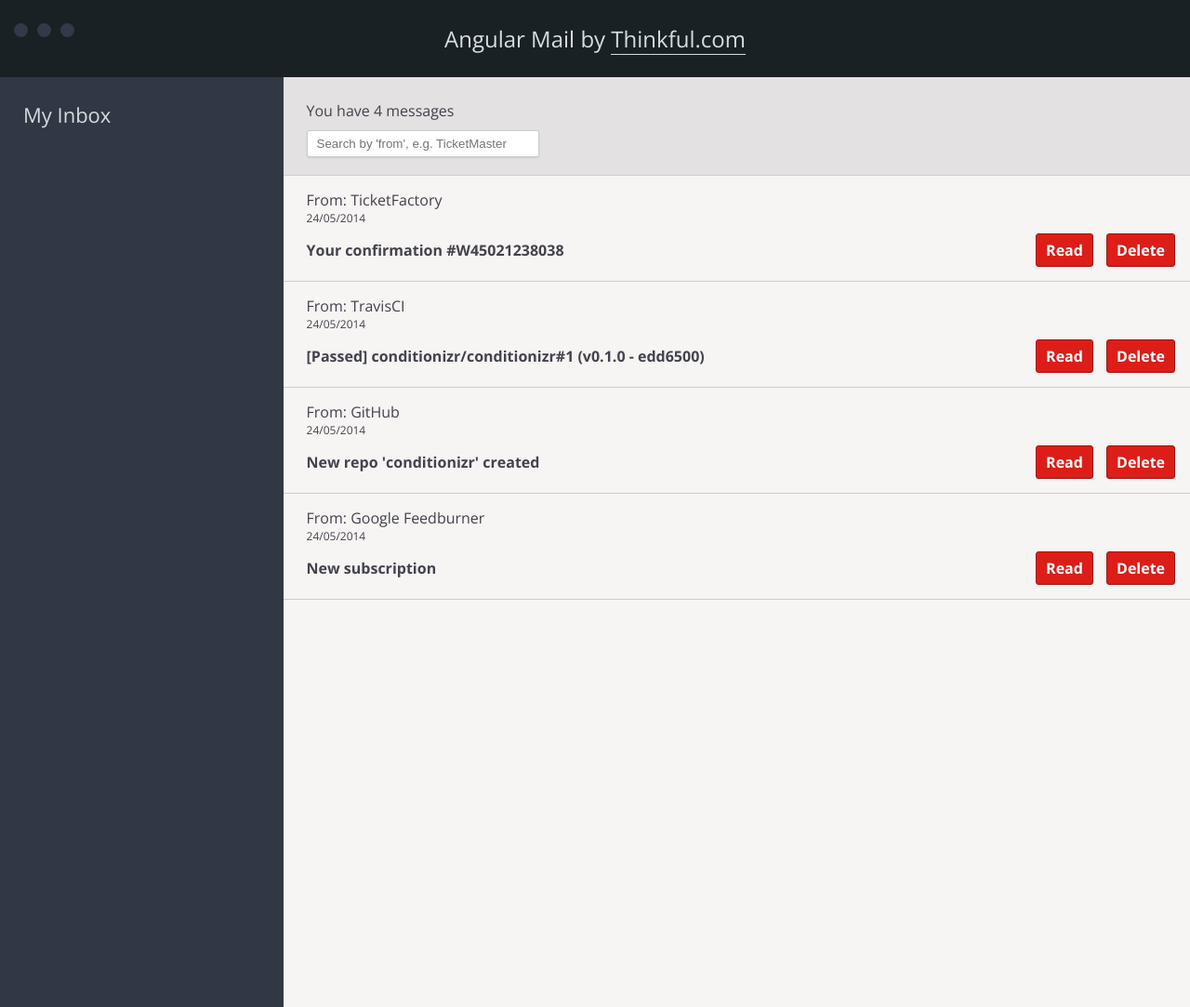
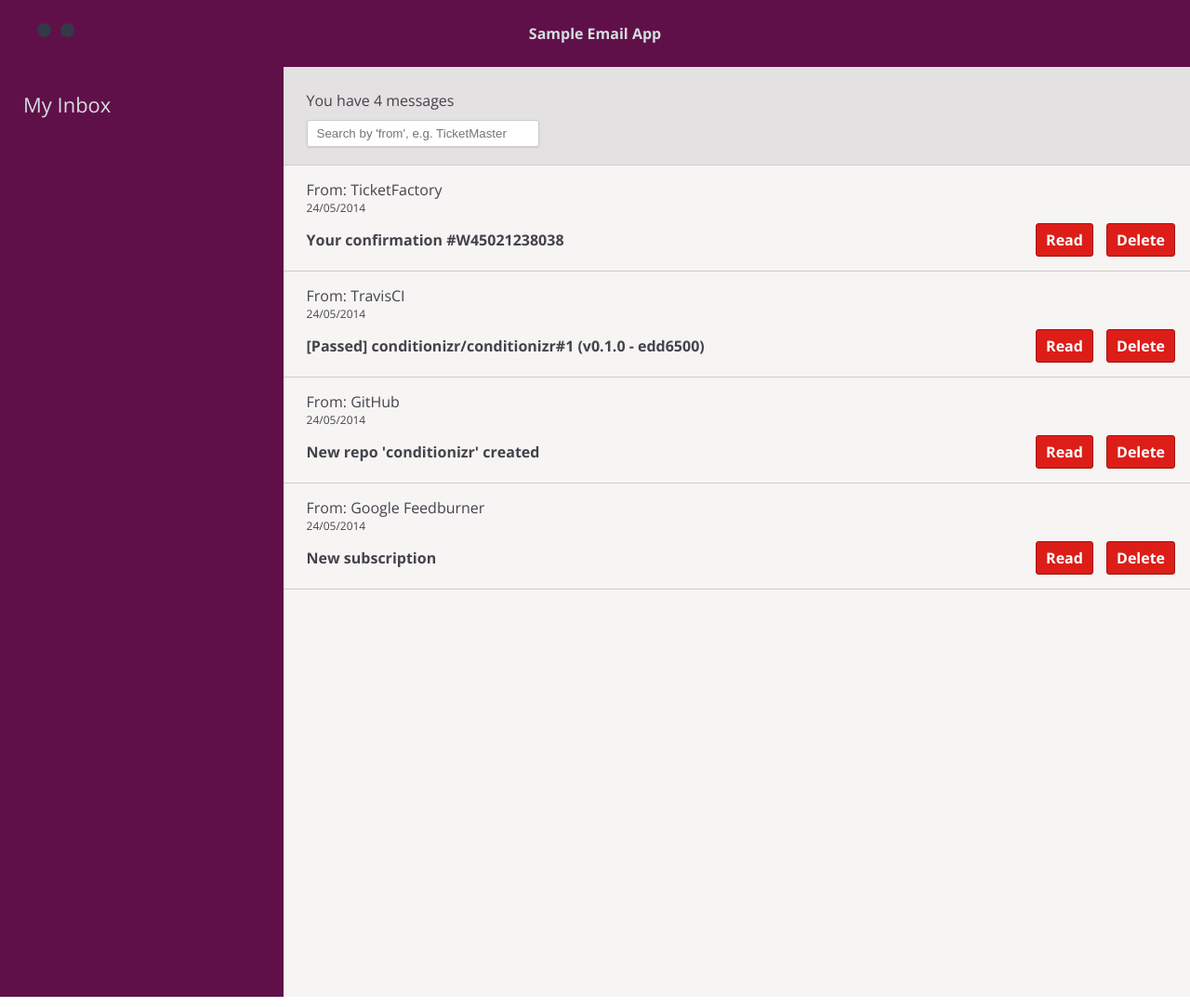
Before and after one commit to SwarnaKishore/EmailApp_usingAngular, a plain HTML site: page index.html in a window 1280 px wide. Shown: the whole page at 93% size. Drawn offline with nearby package versions, Linux system fonts and the light colour scheme.

Commit message:
style changes

```diff
--- a/css/style.css
+++ b/css/style.css
@@ -19,7 +19,7 @@ ol {
  */
 .header {
   padding: 25px 0;
-  background: #192124;
+  background: #601048;
   margin: 0 0 10px;
   color: #D5DDE0;
   text-align: center;
@@ -30,7 +30,7 @@ ol {
   content: '';
   width: 15px;
   height: 15px;
-  background-color: #333948;
+  background-color: #601048;
   display: block;
   border-radius: 100%;
   box-shadow: 25px 0 0 #333948, 50px 0 0 #333948;
@@ -60,11 +60,11 @@ ol {
   font-weight: 900;
 }
 .header__text img {
-  width: 150px;
+  width: 200px;
 }
 
 .module.inbox-view {
-  background-color: #313744;
+  background-color: #601048;
   color: #D5DDE0;
   left: 0;
   width: 30%;
--- a/index.html
+++ b/index.html
@@ -14,7 +14,7 @@
   <body>
     <header class="header" role="banner">
       <div class="header__text">
-        <p>Angular Mail by <a href="http://www.thinkful.com/a/learn">Thinkful.com</a></p>
+        Sample Email App
       </div>
     </header>
 
```
